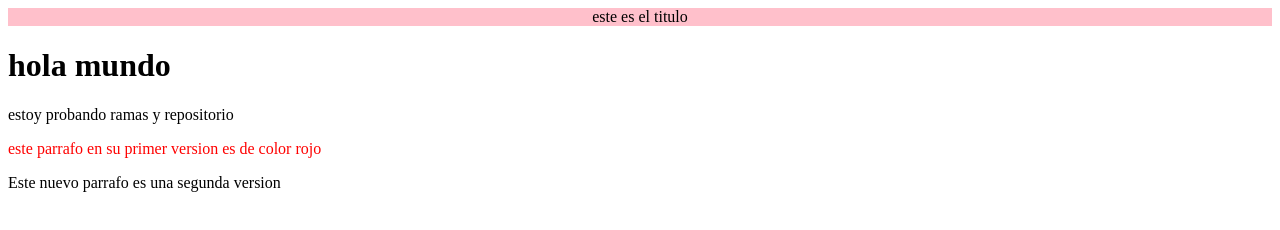
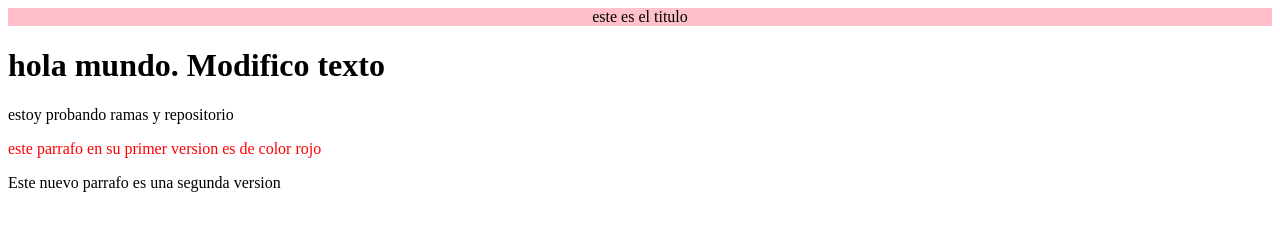
Before and after one commit to linapizarro/TPlanner_Pizarro, a plain HTML site: page index.html in a window 1280 px wide. Drawn offline with Linux system fonts and the light colour scheme.

Commit message:
Agregue texto al body

```diff
--- a/index.html
+++ b/index.html
@@ -9,7 +9,7 @@
   </head>
   <body>
     <header class="header">este es el titulo</header>
-    <h1>hola mundo</h1>
+    <h1>hola mundo. Modifico texto</h1>
     <p>estoy probando ramas y repositorio</p>
     <p class="rojo">este parrafo en su primer version es de color rojo</p>
     <p>Este nuevo parrafo es una segunda version</p>
```
